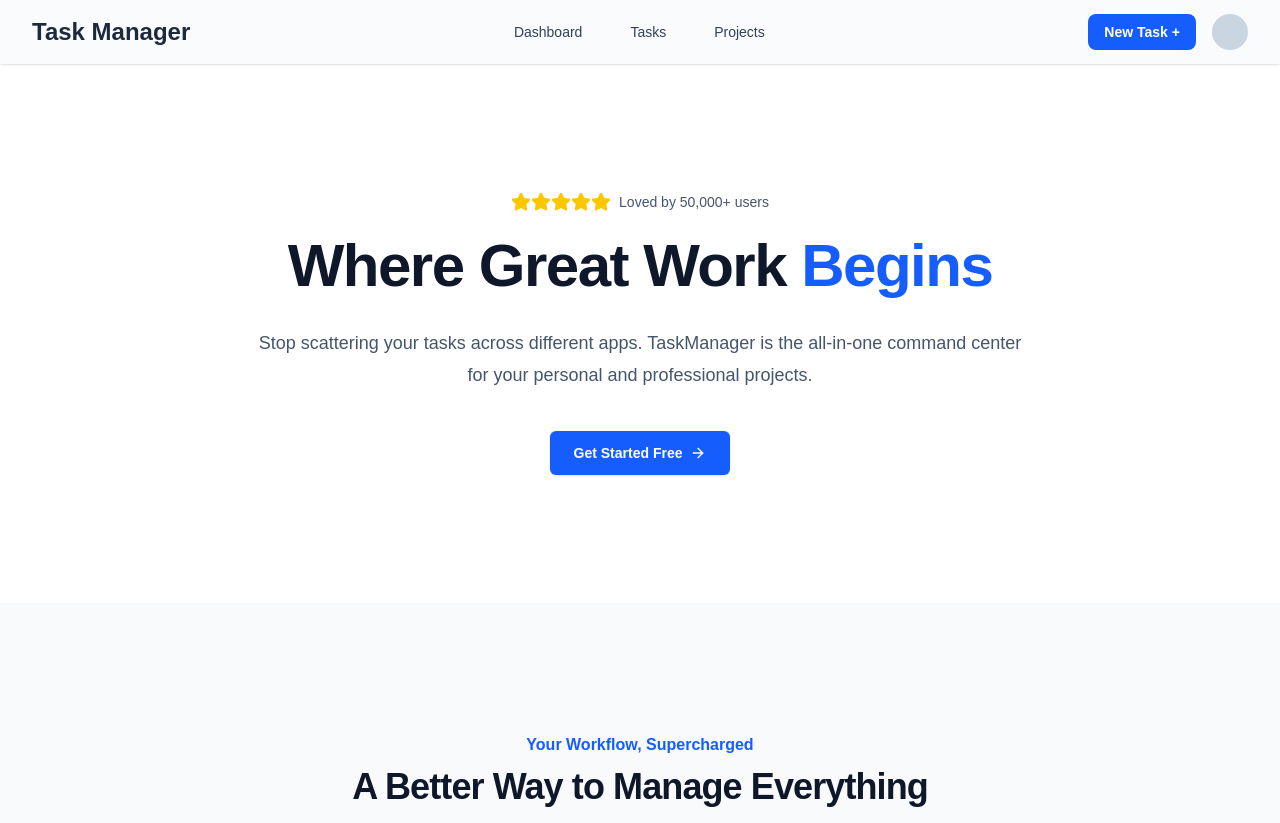
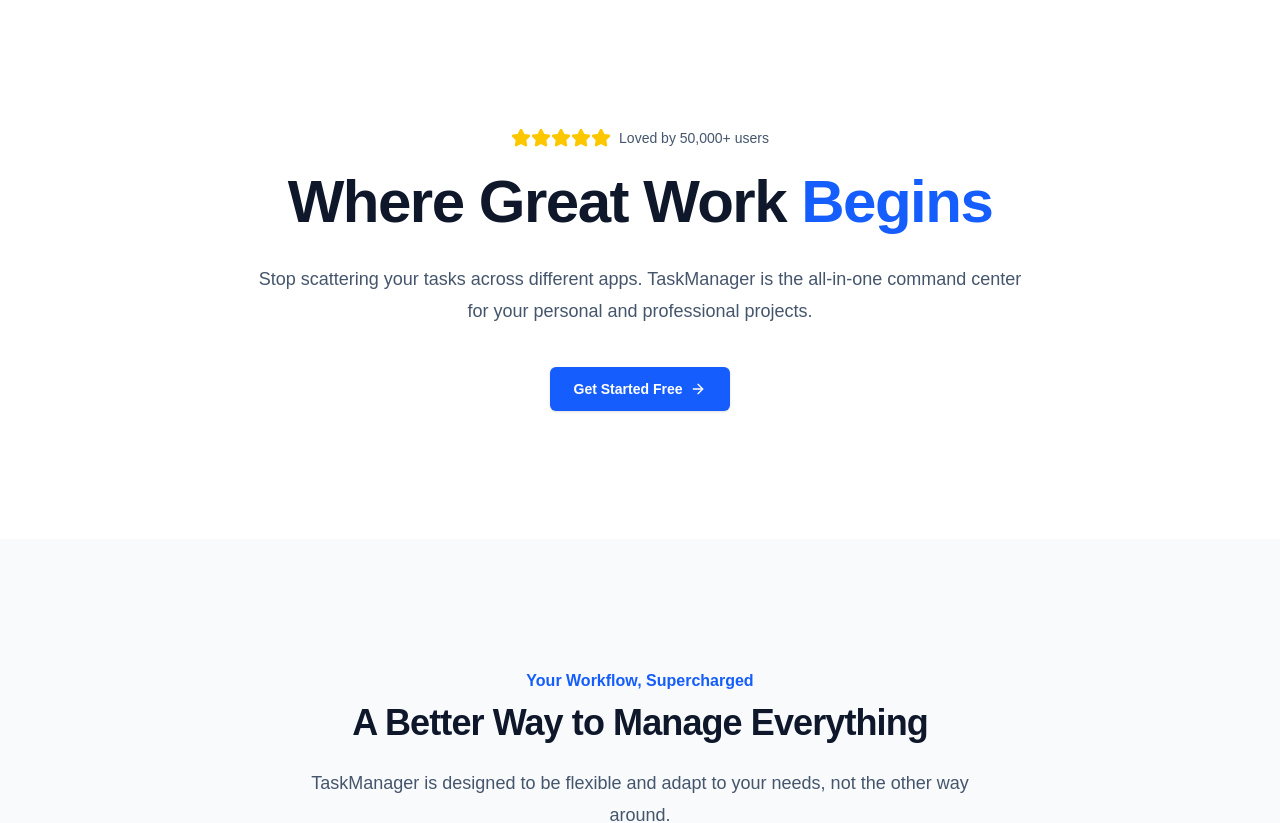
Before and after one commit to Eaman006/Task-Manager, a Next.js app: page / in a window 1280 px wide. Shown: the top 823 px of the page. Built offline with nearby package versions, Linux system fonts and the light colour scheme.

Commit message:
Add ConditionalNavbar component to manage navbar visibility based on route

```diff
--- /dev/null
+++ b/app/Components/ConditionalNavbar.js
@@ -0,0 +1,17 @@
+'use client';
+
+import { usePathname } from 'next/navigation';
+import Navbar from './Navbar';
+
+const ConditionalNavbar = () => {
+  const pathname = usePathname();
+
+  // Don't show navbar on home page ("/") or login page ("/login")
+  if (pathname === '/' || pathname === '/login') {
+    return null;
+  }
+
+  return <Navbar />;
+};
+
+export default ConditionalNavbar;
--- a/app/layout.js
+++ b/app/layout.js
@@ -1,6 +1,6 @@
 import { Geist, Geist_Mono } from "next/font/google";
 import "./globals.css";
-import Navbar from "./Components/Navbar";
+import ConditionalNavbar from "./Components/ConditionalNavbar";
 
 const geistSans = Geist({
   variable: "--font-geist-sans",
@@ -23,7 +23,7 @@
       <body
         className={`${geistSans.variable} ${geistMono.variable} antialiased`}
       >
-        <Navbar/>
+        <ConditionalNavbar/>
         {children}
       </body>
     </html>
```
